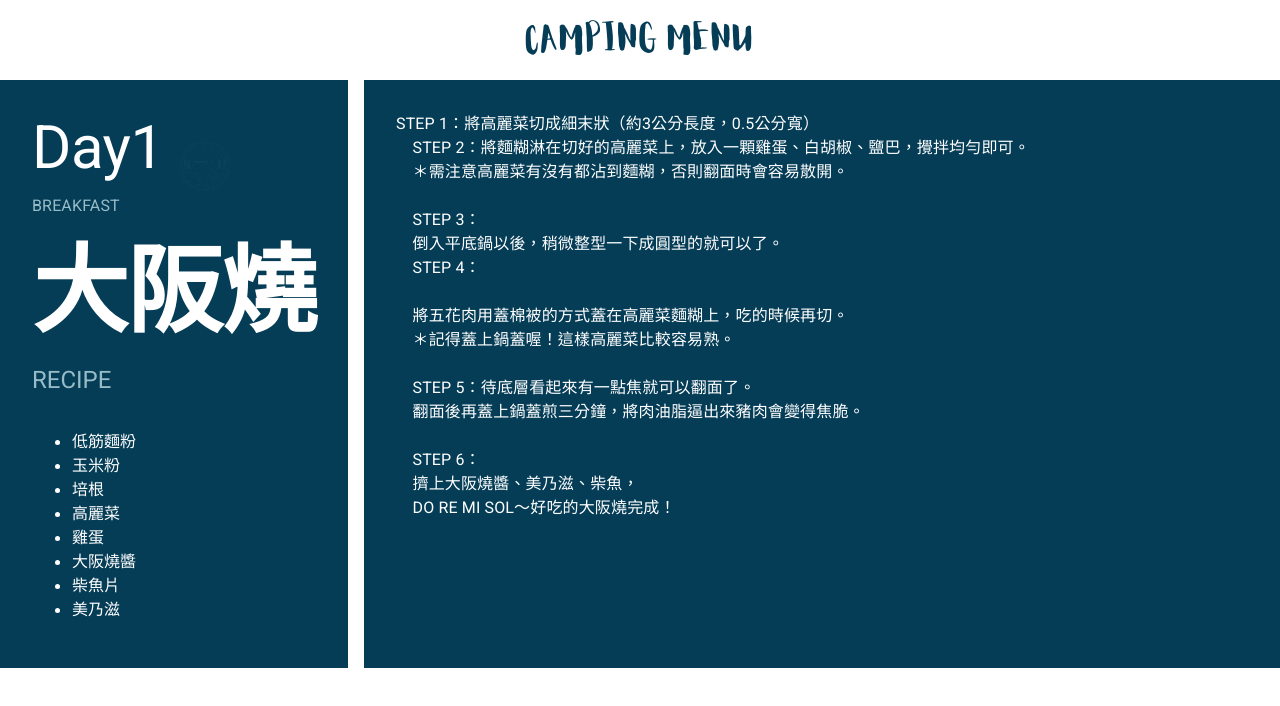
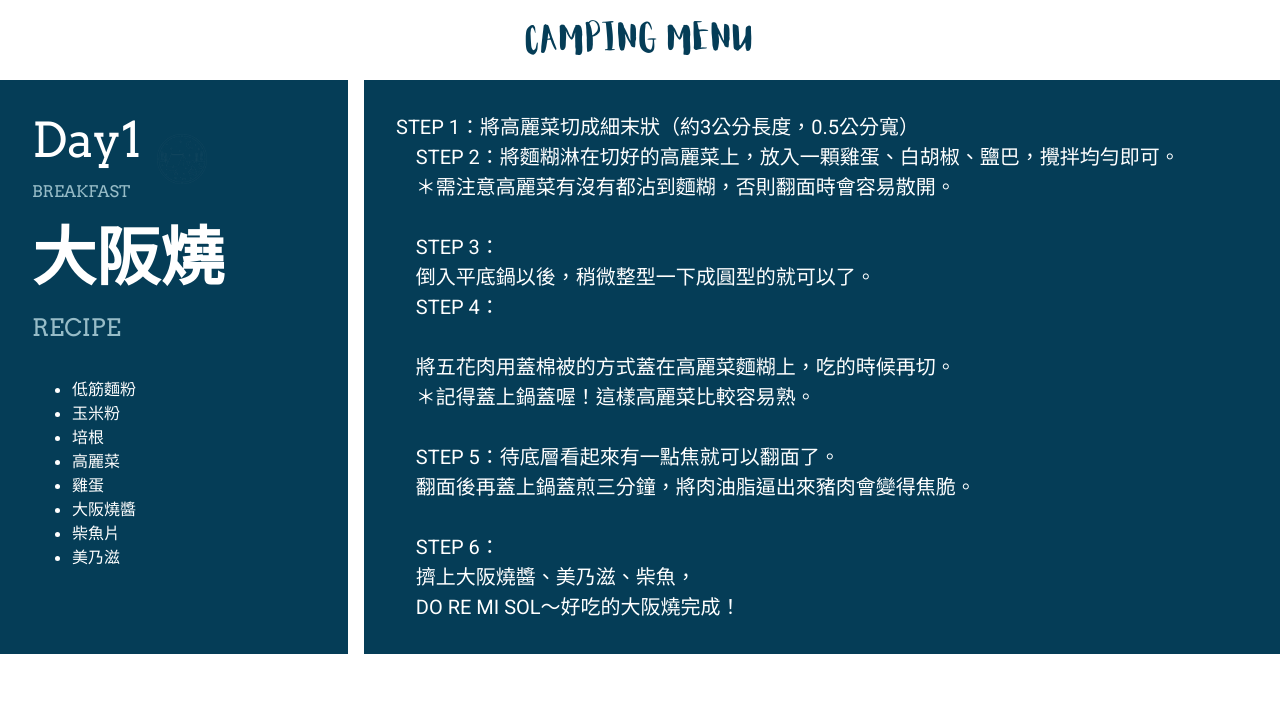
Before and after one commit to JosephT5566/campingRecipe20211010, a Next.js app: page / in a window 1280 px wide. Shown: the top 706 px of the page. Built offline with nearby package versions, Linux system fonts and the light colour scheme.

Commit message:
add typography theme

```diff
--- a/styles/theme.ts
+++ b/styles/theme.ts
@@ -1,6 +1,7 @@
 import { createTheme } from '@material-ui/core/styles';
 
 import { palette } from './palette';
+import { typography } from './typrogaphy';
 import { ILayout, layout } from './layout';
 
 // default theme of material-ui: https://material-ui.com/customization/default-theme/
@@ -15,6 +16,6 @@ declare module '@material-ui/core/styles/createTheme' {
 }
 
 // Create a theme instance.
-const theme = createTheme({ palette, layout });
+const theme = createTheme({ palette, typography, layout });
 
 export default theme;
```
